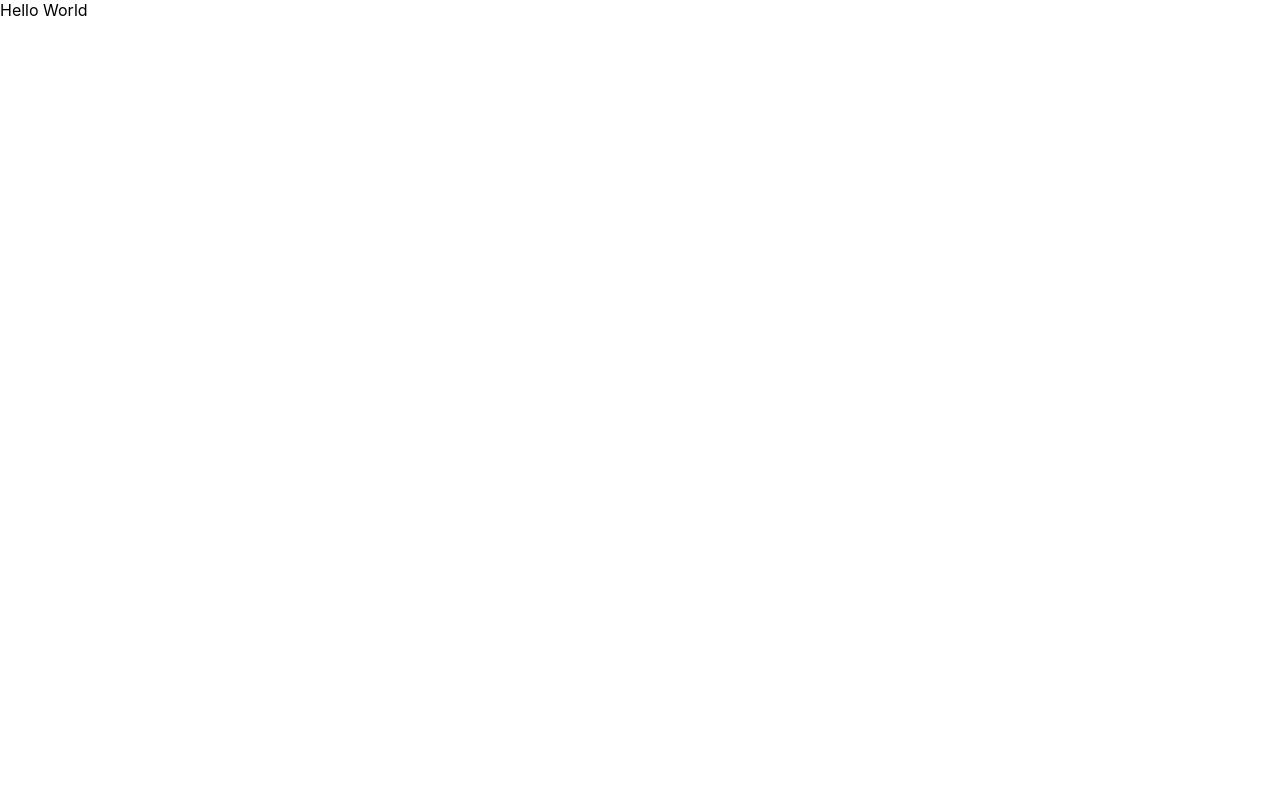
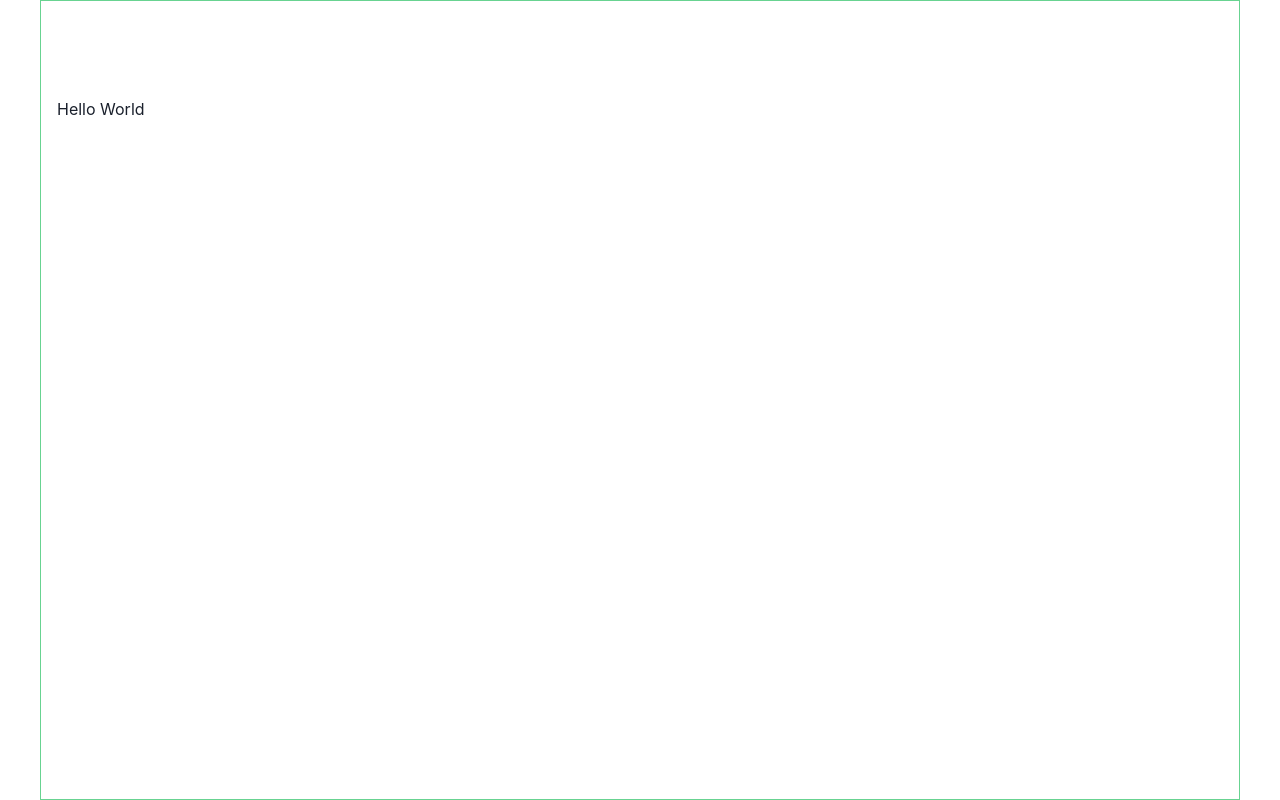
Before and after one commit to nataliehoang91/stop_watch_with_lap, a React (Create React App) app: page / in a window 1280 px wide. Built offline with nearby package versions, Linux system fonts and the light colour scheme.

Commit message:
install chakra for theme

```diff
--- a/package.json
+++ b/package.json
@@ -3,9 +3,13 @@
   "version": "0.1.0",
   "private": true,
   "dependencies": {
+    "@chakra-ui/react": "^1.8.8",
+    "@emotion/react": "^11.9.0",
+    "@emotion/styled": "^11.8.1",
     "@testing-library/jest-dom": "^5.16.4",
     "@testing-library/react": "^12.1.4",
     "@testing-library/user-event": "^13.5.0",
+    "framer-motion": "^6.2.9",
     "react": "^18.0.0",
     "react-dom": "^18.0.0",
     "react-scripts": "5.0.0",
--- a/src/App.js
+++ b/src/App.js
@@ -1,10 +1,12 @@
+import { ChakraProvider } from "@chakra-ui/react";
+
 import Components from "./Components";
 
 const App = () => {
   return (
-    <div>
+    <ChakraProvider>
       <Components />
-    </div>
+    </ChakraProvider>
   );
 };
 
--- a/src/Components/index.js
+++ b/src/Components/index.js
@@ -1,5 +1,17 @@
 import React from "react";
 
-const BaseApp = () => <div>Hello World</div>;
+import { Container, Box } from "@chakra-ui/react";
+
+const BaseApp = () => (
+  <Container
+    borderWidth={1}
+    borderColor="green.300"
+    pt={24}
+    maxWidth="1200px"
+    minHeight="100vh"
+  >
+    <Box>Hello World</Box>
+  </Container>
+);
 
 export default BaseApp;
```
Also changed, not shown: src/index.js (+7 -6 lines), 1 other file (tests, documents, lock files or other folders).
